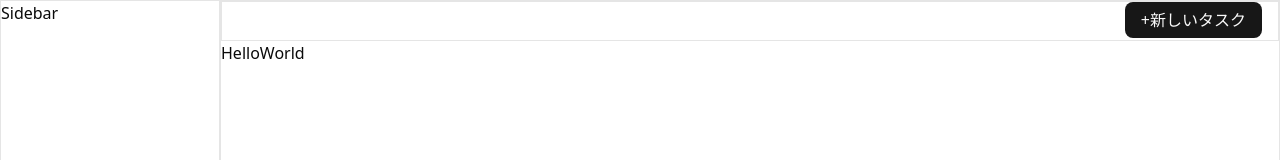
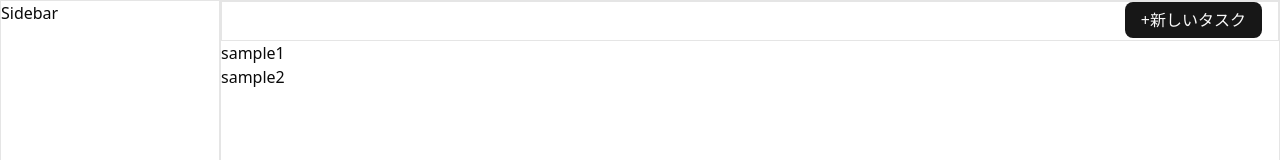
Before and after one commit to kandalog/todo-app, a React (Vite) app: page / in a window 1280 px wide. Shown: the top 160 px of the page. Built offline with nearby package versions, Linux system fonts and the light colour scheme.

Commit message:
TODOのコンポーネント分けとドメイン用クラスの作成

```diff
--- a/src/App.tsx
+++ b/src/App.tsx
@@ -1,7 +1,12 @@
 import MainLayout from "./components/MainLayout";
+import TodoList from "./components/TodoList";
 
 function App() {
-  return <MainLayout>HelloWorld</MainLayout>;
+  return (
+    <MainLayout>
+      <TodoList />
+    </MainLayout>
+  );
 }
 
 export default App;
--- /dev/null
+++ b/src/components/TodoItem.tsx
@@ -0,0 +1,13 @@
+import { Todo } from "@/domain/Todo";
+
+type Props = Todo;
+
+function TodoItem(todo: Props) {
+  return (
+    <div className="box">
+      <p>{todo.title}</p>
+    </div>
+  );
+}
+
+export default TodoItem;
--- /dev/null
+++ b/src/components/TodoList.tsx
@@ -0,0 +1,27 @@
+import type { Todo } from "@/domain/Todo";
+import TodoItem from "./TodoItem";
+
+const todos: Todo[] = [
+  {
+    id: "1",
+    title: "sample1",
+    completed: false,
+  },
+  {
+    id: "2",
+    title: "sample2",
+    completed: false,
+  },
+];
+
+function TodoList() {
+  return (
+    <>
+      {todos.map((todo: Todo) => (
+        <TodoItem {...todo} />
+      ))}
+    </>
+  );
+}
+
+export default TodoList;
--- /dev/null
+++ b/src/domain/Todo.ts
@@ -0,0 +1,7 @@
+export class Todo {
+  constructor(
+    public id: string,
+    public title: string,
+    public completed: boolean
+  ) {}
+}
```
